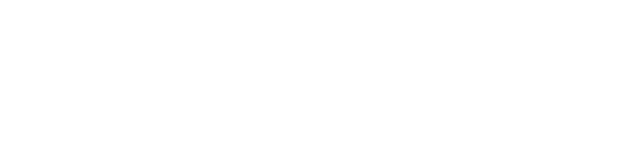
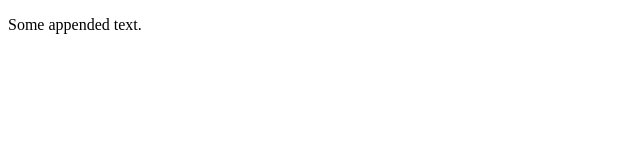
Before and after one commit to yeong0809/yeong0809.github.io, a plain HTML site: page index.html in a window 1280 px wide. Shown: the whole page, without its empty margins (0-640 px from the left). Drawn offline with nearby package versions, Linux system fonts and the light colour scheme.

Commit message:
test jquery

```diff
--- a/index.html
+++ b/index.html
@@ -5,7 +5,7 @@
 	<script src="https://ajax.googleapis.com/ajax/libs/jquery/3.3.1/jquery.min.js"></script>
 </head>
 <body>
-
+<p id="paragraph"></p>
 </body>
 </html>
 
@@ -13,5 +13,6 @@
 <script type="text/javascript">
 	$(document).ready(function(){
 		console.log("ready!");
+		$("#paragraph").append("Some appended text.");
 	});
 </script>
```
